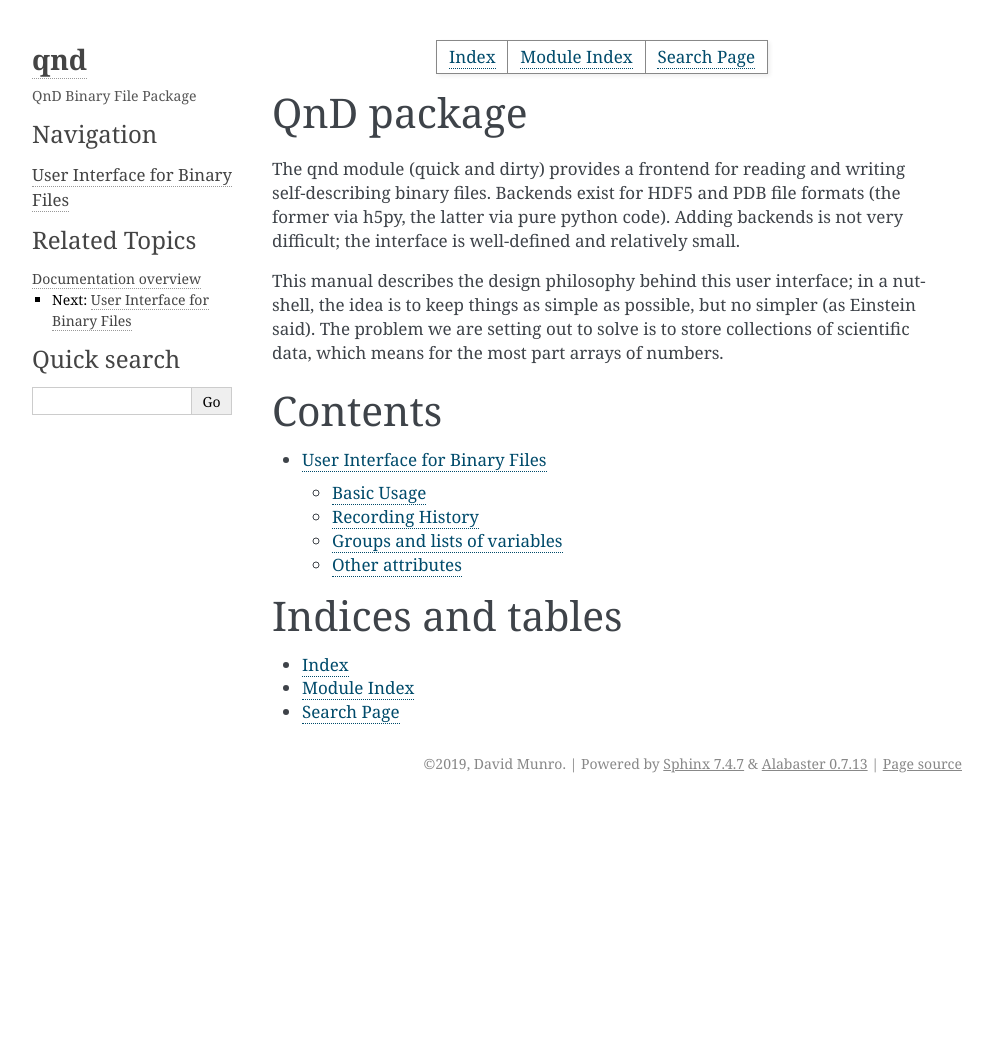
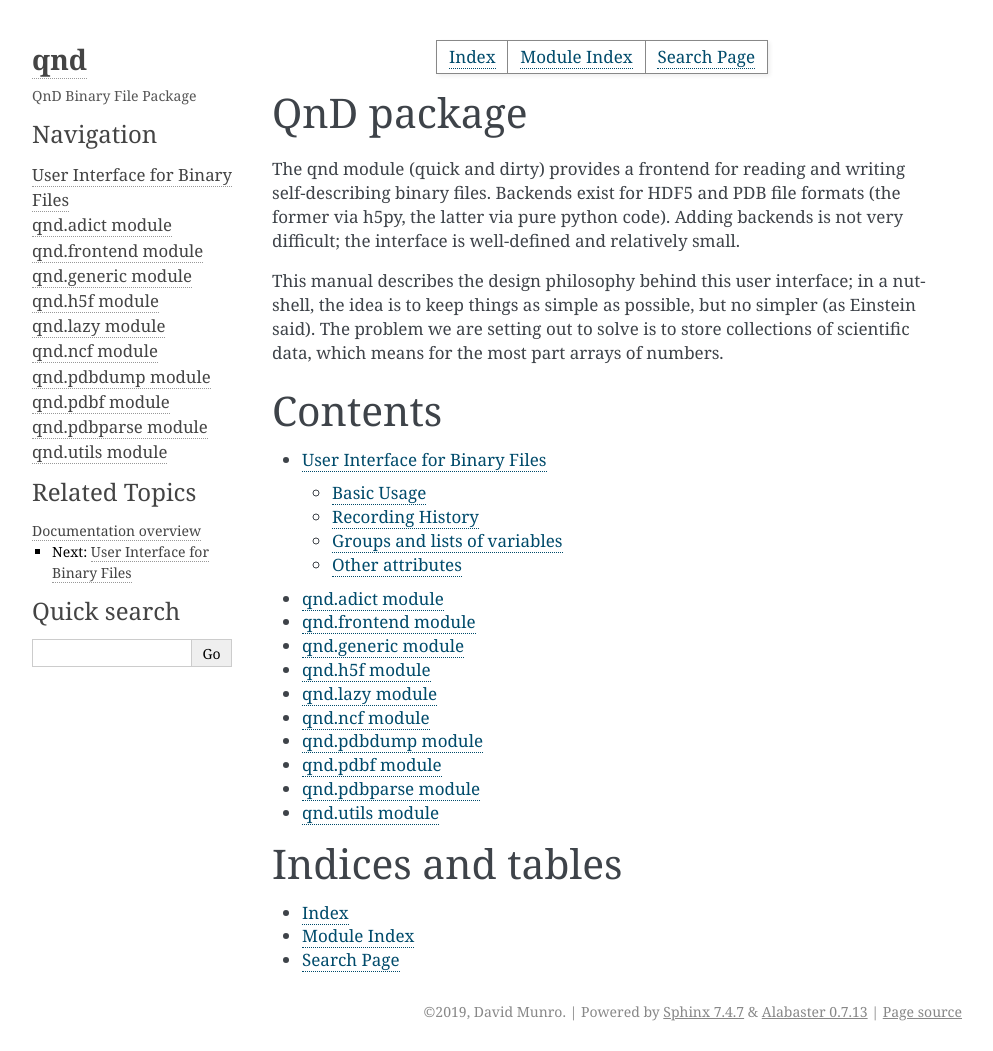
Before and after one commit to LLNL/qnd, a Sphinx documentation site: the page built from docs/index.rst, in a window 1280 px wide. Shown: the whole page, without its empty margins (148-1141 px from the left). Built offline with Sphinx 7.4.7, drawn with Linux system fonts in a browser that asks for light colours; before the commit the page ends 900 px from its top, so only the background shows below that.

Commit message:
Updating docs so each module has an rst file.

```diff
--- /dev/null
+++ b/docs/adict.rst
@@ -0,0 +1,10 @@
++------------------------+------------------------+------------------------+
+|    :ref:`genindex`     |    :ref:`modindex`     |     :ref:`search`      |
++------------------------+------------------------+------------------------+
+
+qnd.adict module
+-------------------
+
+.. automodule:: qnd.adict
+    :members:
+    :show-inheritance:
--- /dev/null
+++ b/docs/frontend.rst
@@ -0,0 +1,10 @@
++------------------------+------------------------+------------------------+
+|    :ref:`genindex`     |    :ref:`modindex`     |     :ref:`search`      |
++------------------------+------------------------+------------------------+
+
+qnd.frontend module
+-------------------
+
+.. automodule:: qnd.frontend
+    :members:
+    :show-inheritance:
--- /dev/null
+++ b/docs/generic.rst
@@ -0,0 +1,10 @@
++------------------------+------------------------+------------------------+
+|    :ref:`genindex`     |    :ref:`modindex`     |     :ref:`search`      |
++------------------------+------------------------+------------------------+
+
+qnd.generic module
+-------------------
+
+.. automodule:: qnd.generic
+    :members:
+    :show-inheritance:
--- /dev/null
+++ b/docs/h5f.rst
@@ -0,0 +1,10 @@
++------------------------+------------------------+------------------------+
+|    :ref:`genindex`     |    :ref:`modindex`     |     :ref:`search`      |
++------------------------+------------------------+------------------------+
+
+qnd.h5f module
+-------------------
+
+.. automodule:: qnd.h5f
+    :members:
+    :show-inheritance:
--- a/docs/index.rst
+++ b/docs/index.rst
@@ -29,7 +29,16 @@ Contents
 .. toctree::
 
    qnd
-
+   adict
+   frontend
+   generic
+   h5f
+   lazy
+   ncf
+   pdbdump
+   pdbf
+   pdbparse
+   utils
 
 Indices and tables
 ==================
--- /dev/null
+++ b/docs/lazy.rst
@@ -0,0 +1,10 @@
++------------------------+------------------------+------------------------+
+|    :ref:`genindex`     |    :ref:`modindex`     |     :ref:`search`      |
++------------------------+------------------------+------------------------+
+
+qnd.lazy module
+-------------------
+
+.. automodule:: qnd.lazy
+    :members:
+    :show-inheritance:
--- /dev/null
+++ b/docs/ncf.rst
@@ -0,0 +1,10 @@
++------------------------+------------------------+------------------------+
+|    :ref:`genindex`     |    :ref:`modindex`     |     :ref:`search`      |
++------------------------+------------------------+------------------------+
+
+qnd.ncf module
+-------------------
+
+.. automodule:: qnd.ncf
+    :members:
+    :show-inheritance:
--- /dev/null
+++ b/docs/pdbdump.rst
@@ -0,0 +1,10 @@
++------------------------+------------------------+------------------------+
+|    :ref:`genindex`     |    :ref:`modindex`     |     :ref:`search`      |
++------------------------+------------------------+------------------------+
+
+qnd.pdbdump module
+-------------------
+
+.. automodule:: qnd.pdbdump
+    :members:
+    :show-inheritance:
--- /dev/null
+++ b/docs/pdbf.rst
@@ -0,0 +1,10 @@
++------------------------+------------------------+------------------------+
+|    :ref:`genindex`     |    :ref:`modindex`     |     :ref:`search`      |
++------------------------+------------------------+------------------------+
+
+qnd.pdbf module
+-------------------
+
+.. automodule:: qnd.pdbf
+    :members:
+    :show-inheritance:
--- /dev/null
+++ b/docs/pdbparse.rst
@@ -0,0 +1,10 @@
++------------------------+------------------------+------------------------+
+|    :ref:`genindex`     |    :ref:`modindex`     |     :ref:`search`      |
++------------------------+------------------------+------------------------+
+
+qnd.pdbparse module
+-------------------
+
+.. automodule:: qnd.pdbparse
+    :members:
+    :show-inheritance:
--- /dev/null
+++ b/docs/utils.rst
@@ -0,0 +1,10 @@
++------------------------+------------------------+------------------------+
+|    :ref:`genindex`     |    :ref:`modindex`     |     :ref:`search`      |
++------------------------+------------------------+------------------------+
+
+qnd.utils module
+-------------------
+
+.. automodule:: qnd.utils
+    :members:
+    :show-inheritance:
```
